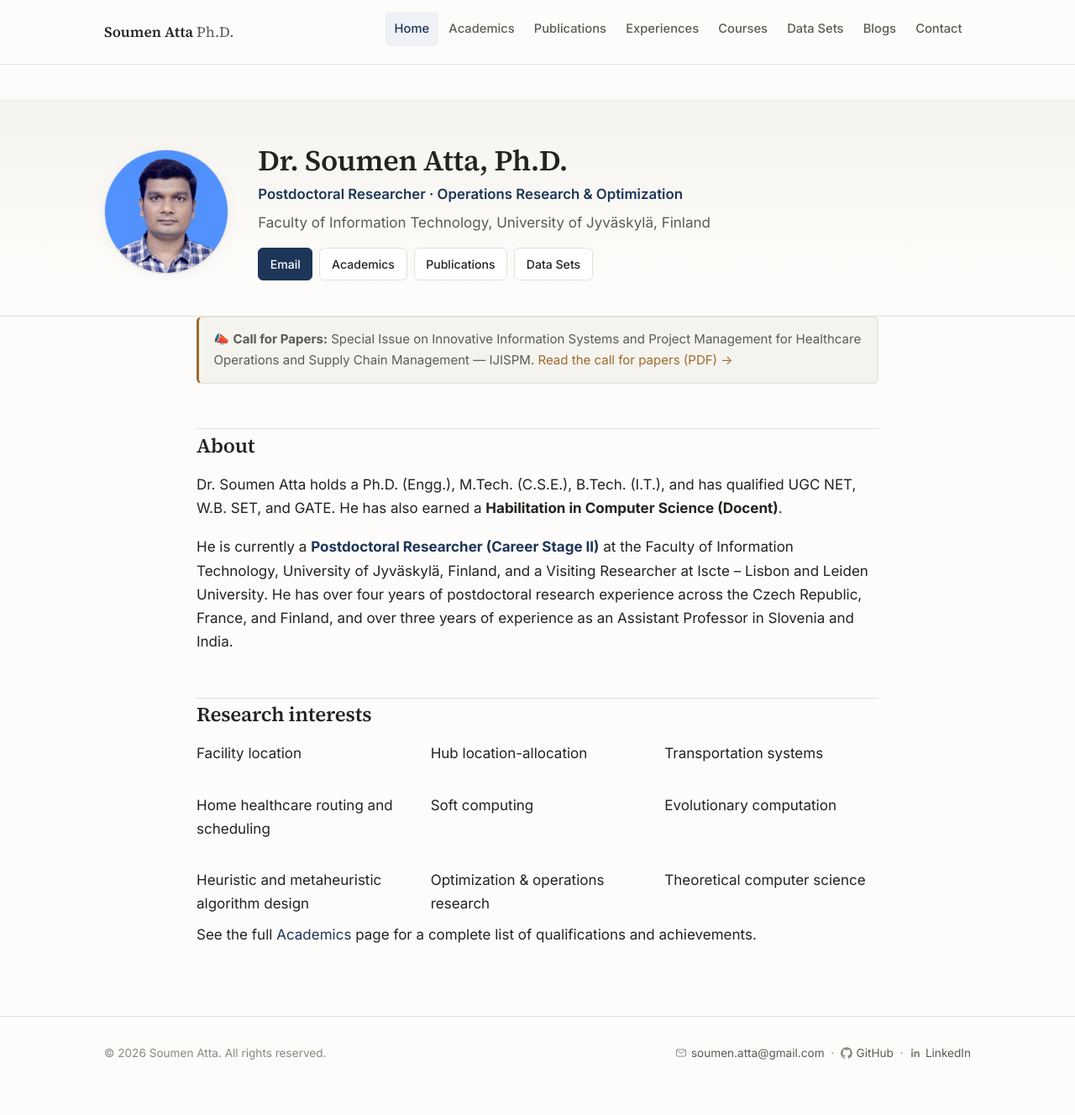
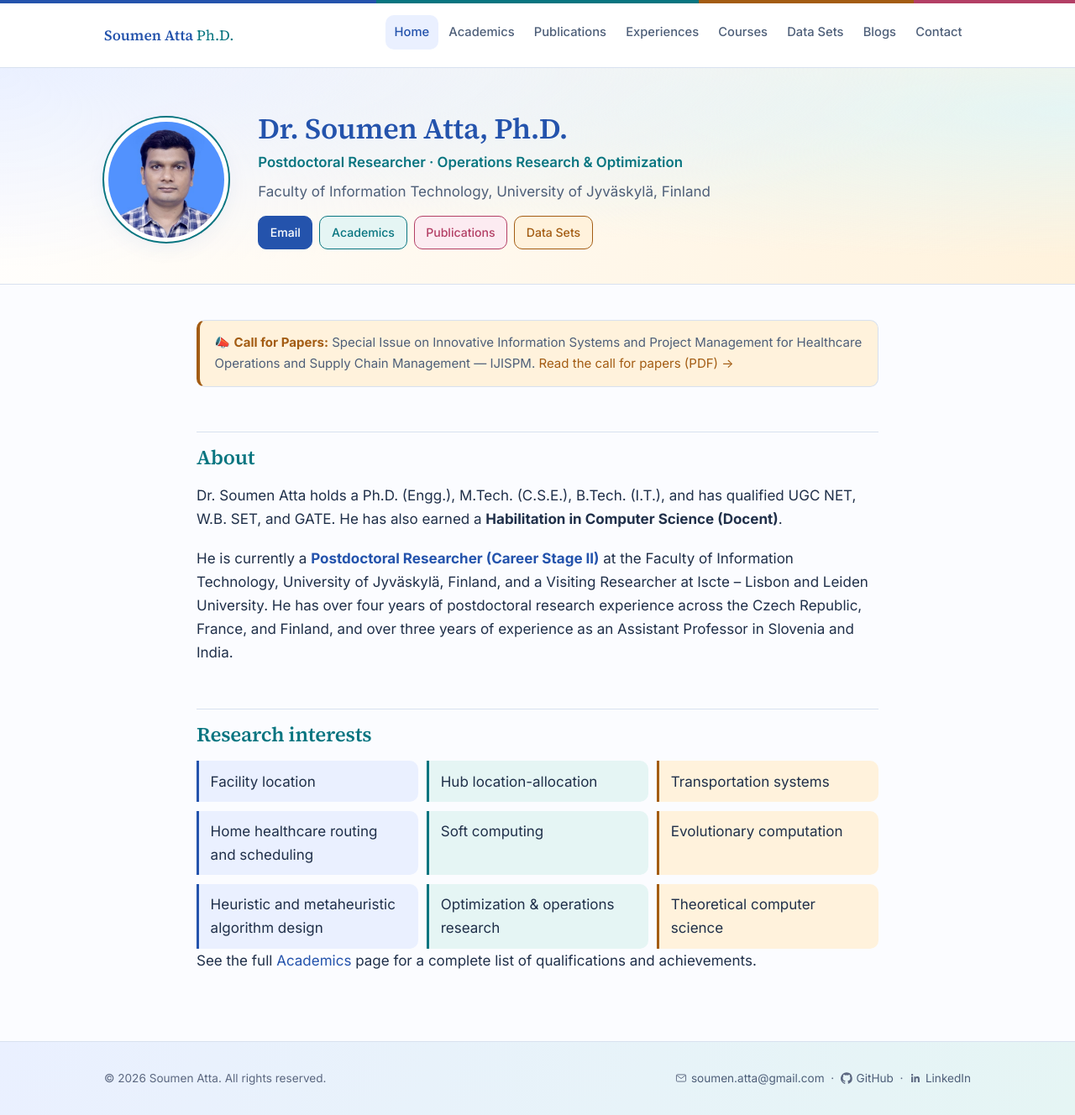
Before and after one commit to SoumenAtta/soumenatta.github.io, a Jekyll site: the page built from index.md, in a window 1280 px wide and 1328 px high. Shown: the whole window at 84% size. Built offline with Jekyll 4.4.1, drawn with Linux system fonts in a browser that asks for light colours.

Commit message:
Add colorful website styling

```diff
--- a/assets/css/style.scss
+++ b/assets/css/style.scss
@@ -3,20 +3,27 @@
 @import url("https://fonts.googleapis.com/css2?family=Source+Serif+4:opsz,wght@8..60,400;8..60,500;8..60,600;8..60,700&family=Inter:wght@400;500;600;700&family=JetBrains+Mono:wght@400;500&display=swap");
 
 :root {
-  --bg: #fdfcfa;
-  --bg-alt: #f5f3ee;
+  --bg: #fbfcff;
+  --bg-alt: #f0f4fc;
   --bg-card: #ffffff;
-  --border: #e3e0d8;
-  --text: #23231f;
-  --text-muted: #5c5b54;
-  --text-faint: #8a8880;
-  --accent: #1d3557;
-  --accent-soft: #eef1f6;
-  --accent-2: #9c6b30;
-  --link: #1d3557;
-  --link-hover: #13233b;
-  --shadow: 0 1px 2px rgba(30, 30, 25, 0.04), 0 4px 16px rgba(30, 30, 25, 0.04);
-  --radius: 6px;
+  --border: #d8e1ef;
+  --text: #20304a;
+  --text-muted: #4e5f79;
+  --text-faint: #5c6881;
+  --accent: #2453ac;
+  --accent-fill: #2453ac;
+  --accent-fill-hover: #193e88;
+  --accent-soft: #eaf0ff;
+  --accent-2: #a35c13;
+  --amber-soft: #fff2dc;
+  --teal: #087580;
+  --teal-soft: #e5f5f4;
+  --rose: #b33f65;
+  --rose-soft: #fcebf1;
+  --link: #2453ac;
+  --link-hover: #193e88;
+  --shadow: 0 2px 5px rgba(36, 83, 172, 0.04), 0 8px 24px rgba(36, 83, 172, 0.06);
+  --radius: 10px;
   --serif: "Source Serif 4", Georgia, "Times New Roman", serif;
   --sans: "Inter", -apple-system, BlinkMacSystemFont, "Segoe UI", Roboto, sans-serif;
   --mono: "JetBrains Mono", ui-monospace, SFMono-Regular, Menlo, monospace;
@@ -25,18 +32,25 @@
 
 @media (prefers-color-scheme: dark) {
   :root {
-    --bg: #15171a;
-    --bg-alt: #1b1e22;
-    --bg-card: #1c1f23;
-    --border: #2c2f34;
-    --text: #e8e6e0;
-    --text-muted: #a8a69e;
-    --text-faint: #75746c;
-    --accent: #8fa8cf;
-    --accent-soft: #202634;
-    --accent-2: #d1a35e;
-    --link: #8fa8cf;
-    --link-hover: #aec3e2;
+    --bg: #111b2c;
+    --bg-alt: #152137;
+    --bg-card: #17243a;
+    --border: #30425f;
+    --text: #e7edf8;
+    --text-muted: #b2c0d8;
+    --text-faint: #9cacc5;
+    --accent: #a8c2ff;
+    --accent-fill: #315fb6;
+    --accent-fill-hover: #3c6bc4;
+    --accent-soft: #1e3153;
+    --accent-2: #f0ba75;
+    --amber-soft: #332a23;
+    --teal: #79d5d2;
+    --teal-soft: #173638;
+    --rose: #f4a7c0;
+    --rose-soft: #35273d;
+    --link: #a8c2ff;
+    --link-hover: #c8d8ff;
     --shadow: 0 1px 2px rgba(0, 0, 0, 0.2), 0 4px 16px rgba(0, 0, 0, 0.25);
   }
 }
@@ -63,6 +77,10 @@ a {
   transition: color 0.15s ease, text-decoration-color 0.15s ease;
 }
 a:hover { color: var(--link-hover); text-decoration-color: currentColor; text-decoration-line: underline; }
+a:focus-visible, button:focus-visible {
+  outline: 3px solid var(--teal);
+  outline-offset: 4px;
+}
 
 h1, h2, h3, h4 {
   font-family: var(--serif);
@@ -73,7 +91,7 @@ h1, h2, h3, h4 {
 }
 
 h1 { font-size: 2.1rem; margin: 0 0 0.4em; }
-h2 { font-size: 1.5rem; margin: 2.2em 0 0.7em; padding-top: 0.2em; border-top: 1px solid var(--border); }
+h2 { font-size: 1.5rem; margin: 2.2em 0 0.7em; padding-top: 0.6em; border-top: 1px solid var(--border); color: var(--teal); }
 h2:first-child { border-top: none; margin-top: 0; padding-top: 0; }
 h3 { font-size: 1.15rem; margin: 1.6em 0 0.5em; }
 h4 { font-size: 1rem; margin: 1.4em 0 0.4em; }
@@ -94,7 +112,10 @@ li { margin-bottom: 0.4em; }
 
 .site-header {
   border-bottom: 1px solid var(--border);
-  background: var(--bg);
+  padding-top: 4px;
+  background:
+    linear-gradient(90deg, var(--accent) 0% 35%, var(--teal) 35% 65%, var(--accent-2) 65% 85%, var(--rose) 85%) top / 100% 4px no-repeat,
+    var(--bg-card);
   position: sticky;
   top: 0;
   z-index: 50;
@@ -114,12 +135,12 @@ li { margin-bottom: 0.4em; }
   font-family: var(--serif);
   font-weight: 600;
   font-size: 1.08rem;
-  color: var(--text);
+  color: var(--accent);
   text-decoration: none;
   white-space: nowrap;
 }
-.brand:hover { color: var(--text); text-decoration: none; }
-.brand .brand__suffix { color: var(--text-muted); font-weight: 400; }
+.brand:hover { color: var(--teal); text-decoration: none; }
+.brand .brand__suffix { color: var(--teal); font-weight: 400; }
 
 .nav-toggle {
   display: none;
@@ -234,8 +255,12 @@ nav.primary-nav > ul > li.active > a {
 
 .hero {
   padding: 3.2rem 0 2.6rem;
+  margin: -2.6rem 0 2.6rem;
   border-bottom: 1px solid var(--border);
-  background: linear-gradient(180deg, var(--bg-alt), var(--bg) 85%);
+  background:
+    radial-gradient(ellipse at 0% 0%, var(--accent-soft), transparent 65%),
+    radial-gradient(ellipse at 100% 20%, var(--teal-soft), transparent 60%),
+    linear-gradient(120deg, var(--bg-card), var(--amber-soft));
 }
 
 .hero__inner {
@@ -253,8 +278,8 @@ nav.primary-nav > ul > li.active > a {
   height: 148px;
   border-radius: 50%;
   object-fit: cover;
-  border: 1px solid var(--border);
-  box-shadow: var(--shadow);
+  border: 5px solid var(--bg-card);
+  box-shadow: 0 0 0 2px var(--teal), var(--shadow);
   background: var(--bg-alt);
 }
 
@@ -268,8 +293,8 @@ nav.primary-nav > ul > li.active > a {
   background: var(--accent-soft);
 }
 
-.hero h1 { font-size: 2.15rem; margin-bottom: 0.15em; }
-.hero__role { color: var(--accent); font-weight: 600; margin-bottom: 0.35em; font-size: 1.05rem; }
+.hero h1 { font-size: 2.15rem; margin-bottom: 0.15em; color: var(--accent); }
+.hero__role { color: var(--teal); font-weight: 600; margin-bottom: 0.35em; font-size: 1.05rem; }
 .hero__affil { color: var(--text-muted); margin-bottom: 0.9em; max-width: 60ch; }
 .hero__links { display: flex; flex-wrap: wrap; gap: 0.5rem; }
 
@@ -293,9 +318,12 @@ nav.primary-nav > ul > li.active > a {
   font-weight: 500;
   text-decoration: none !important;
 }
-.btn:hover { border-color: var(--accent); color: var(--accent); }
-.btn--accent { background: var(--accent); border-color: var(--accent); color: #fff; }
-.btn--accent:hover { background: var(--link-hover); color: #fff; }
+.btn:hover { border-color: var(--accent); color: var(--accent); background: var(--accent-soft); }
+.btn--accent { background: var(--accent-fill); border-color: var(--accent-fill); color: #fff; }
+.btn--accent:hover { background: var(--accent-fill-hover); border-color: var(--accent-fill-hover); color: #fff; }
+.hero__links .btn:nth-child(2) { color: var(--teal); background: var(--teal-soft); border-color: var(--teal); }
+.hero__links .btn:nth-child(3) { color: var(--rose); background: var(--rose-soft); border-color: var(--rose); }
+.hero__links .btn:nth-child(4) { color: var(--accent-2); background: var(--amber-soft); border-color: var(--accent-2); }
 
 .tag {
   display: inline-block;
@@ -313,13 +341,22 @@ nav.primary-nav > ul > li.active > a {
 
 main { padding: 2.6rem 0 4rem; }
 
-.page-title { margin-bottom: 0.3em; }
+.page-title { margin-bottom: 0.3em; color: var(--accent); }
+.page-title::after {
+  content: "";
+  display: block;
+  width: 76px;
+  height: 4px;
+  margin-top: 0.65rem;
+  border-radius: 2px;
+  background: linear-gradient(90deg, var(--accent), var(--teal), var(--accent-2));
+}
 .page-lede { color: var(--text-muted); font-size: 1.05rem; margin-bottom: 2em; max-width: 68ch; }
 
 .callout {
   border: 1px solid var(--border);
-  background: var(--bg-alt);
-  border-left: 3px solid var(--accent-2);
+  background: var(--amber-soft);
+  border-left: 4px solid var(--accent-2);
   border-radius: var(--radius);
   padding: 0.9rem 1.1rem;
   margin: 0 0 2em;
@@ -327,6 +364,7 @@ main { padding: 2.6rem 0 4rem; }
   color: var(--text-muted);
 }
 .callout a { color: var(--accent-2); }
+.callout strong { color: var(--accent-2); }
 
 /* ---------- Section nav (sub-tabs for Publications / Experiences) ---------- */
 
@@ -346,7 +384,7 @@ main { padding: 2.6rem 0 4rem; }
   text-decoration: none;
 }
 .subnav a:hover { color: var(--accent); border-color: var(--accent); }
-.subnav a.active { background: var(--accent); border-color: var(--accent); color: #fff; }
+.subnav a.active { background: var(--accent-fill); border-color: var(--accent-fill); color: #fff; }
 
 /* ---------- Publication / entry lists ---------- */
 
@@ -362,15 +400,19 @@ main { padding: 2.6rem 0 4rem; }
 
 .entry__index {
   font-family: var(--mono);
-  color: var(--text-faint);
+  color: var(--accent);
   font-size: 0.85rem;
-  min-width: 1.6em;
-  padding-top: 0.15em;
+  min-width: 2.4em;
+  height: 2.4em;
+  padding: 0.35em;
+  text-align: center;
+  border-radius: 50%;
+  background: var(--accent-soft);
 }
 
 .entry__body { flex: 1; min-width: 0; }
 
-.entry__title { font-weight: 600; color: var(--text); }
+.entry__title { font-weight: 600; color: var(--accent); }
 .entry__meta { color: var(--text-muted); font-size: 0.94rem; margin-top: 0.2em; }
 .entry__venue { font-style: italic; }
 .entry__extra { margin-top: 0.35rem; font-size: 0.85rem; color: var(--text-faint); }
@@ -386,6 +428,7 @@ main { padding: 2.6rem 0 4rem; }
   padding: 0.15em 0.55em;
 }
 .entry__links a:hover { border-color: var(--accent); background: var(--accent-soft); }
+.entry__links a:nth-child(2) { color: var(--teal); background: var(--teal-soft); }
 
 /* ---------- Timeline (experiences) ---------- */
 
@@ -393,7 +436,7 @@ main { padding: 2.6rem 0 4rem; }
 .timeline li {
   position: relative;
   padding: 0 0 1.6rem 1.5rem;
-  border-left: 2px solid var(--border);
+  border-left: 2px solid var(--teal);
   margin: 0;
 }
 .timeline li:last-child { border-color: transparent; padding-bottom: 0; }
@@ -405,8 +448,10 @@ main { padding: 2.6rem 0 4rem; }
   width: 8px;
   height: 8px;
   border-radius: 50%;
-  background: var(--accent);
+  background: var(--teal);
 }
+.timeline li:nth-child(3n + 2)::before { background: var(--accent-2); }
+.timeline li:nth-child(3n)::before { background: var(--rose); }
 .timeline__dates {
   font-family: var(--mono);
   font-size: 0.8rem;
@@ -426,24 +471,32 @@ main { padding: 2.6rem 0 4rem; }
 }
 
 .card {
+  --card-accent: var(--accent);
+  --card-soft: var(--accent-soft);
   border: 1px solid var(--border);
-  background: var(--bg-card);
+  border-top: 4px solid var(--card-accent);
+  background: linear-gradient(155deg, var(--card-soft), var(--bg-card) 75%);
   border-radius: var(--radius);
   padding: 1.2rem 1.3rem;
   display: flex;
   flex-direction: column;
   gap: 0.5rem;
+  box-shadow: var(--shadow);
 }
-.card h3 { margin: 0; font-size: 1.02rem; }
+.card:nth-child(4n + 2) { --card-accent: var(--teal); --card-soft: var(--teal-soft); }
+.card:nth-child(4n + 3) { --card-accent: var(--accent-2); --card-soft: var(--amber-soft); }
+.card:nth-child(4n + 4) { --card-accent: var(--rose); --card-soft: var(--rose-soft); }
+.card h3 { margin: 0; font-size: 1.02rem; color: var(--card-accent); }
 .card p { margin: 0; color: var(--text-muted); font-size: 0.9rem; }
 .card__meta { font-size: 0.8rem; color: var(--text-faint); }
 .card__link {
   margin-top: auto;
   font-size: 0.85rem;
   font-weight: 600;
-  color: var(--accent);
+  color: var(--card-accent);
   text-decoration: none;
 }
+.card__link:hover { color: var(--card-accent); text-decoration: underline; }
 .card__link::after { content: " →"; }
 
 /* ---------- Profile links (Scholar, ORCID, etc.) ---------- */
@@ -486,15 +539,18 @@ main { padding: 2.6rem 0 4rem; }
   letter-spacing: -0.02em;
   transition: background 0.15s ease, color 0.15s ease;
 }
-.profile-links a:hover .profile-badge { background: var(--accent); color: #fff; }
+.profile-links a:hover .profile-badge { background: var(--accent-fill); color: #fff; }
+.profile-links a:nth-child(3n + 2) .profile-badge { background: var(--teal-soft); color: var(--teal); }
+.profile-links a:nth-child(3n) .profile-badge { background: var(--rose-soft); color: var(--rose); }
 
 /* ---------- Tables (courses) ---------- */
 
 .table-wrap { overflow-x: auto; margin-bottom: 2rem; }
 table { border-collapse: collapse; width: 100%; font-size: 0.88rem; }
 th, td { text-align: left; padding: 0.55rem 0.8rem; border-bottom: 1px solid var(--border); vertical-align: top; }
-th { font-family: var(--sans); font-weight: 600; color: var(--text-muted); font-size: 0.78rem; text-transform: uppercase; letter-spacing: 0.03em; white-space: nowrap; }
-tbody tr:hover { background: var(--bg-alt); }
+th { font-family: var(--sans); font-weight: 600; color: var(--accent); background: var(--accent-soft); font-size: 0.78rem; text-transform: uppercase; letter-spacing: 0.03em; white-space: nowrap; }
+tbody tr:nth-child(even) { background: var(--bg-alt); }
+tbody tr:hover { background: var(--teal-soft); }
 
 /* ---------- Map embed ---------- */
 
@@ -511,6 +567,7 @@ tbody tr:hover { background: var(--bg-alt); }
 
 .site-footer {
   border-top: 1px solid var(--border);
+  background: linear-gradient(110deg, var(--accent-soft), var(--teal-soft));
   padding: 2rem 0;
   color: var(--text-faint);
   font-size: 0.85rem;
@@ -546,6 +603,16 @@ tbody tr:hover { background: var(--bg-alt); }
 
 .list-plain { list-style: none; padding: 0; margin: 0; }
 .list-plain li { margin-bottom: 0.55em; }
+.list-plain.section-grid { gap: 0.65rem; }
+.list-plain.section-grid li {
+  margin: 0;
+  padding: 0.65rem 0.85rem;
+  border-left: 3px solid var(--accent);
+  border-radius: 0 var(--radius) var(--radius) 0;
+  background: var(--accent-soft);
+}
+.list-plain.section-grid li:nth-child(3n + 2) { border-color: var(--teal); background: var(--teal-soft); }
+.list-plain.section-grid li:nth-child(3n) { border-color: var(--accent-2); background: var(--amber-soft); }
 
 .muted { color: var(--text-muted); }
 .small { font-size: 0.85rem; }
```
